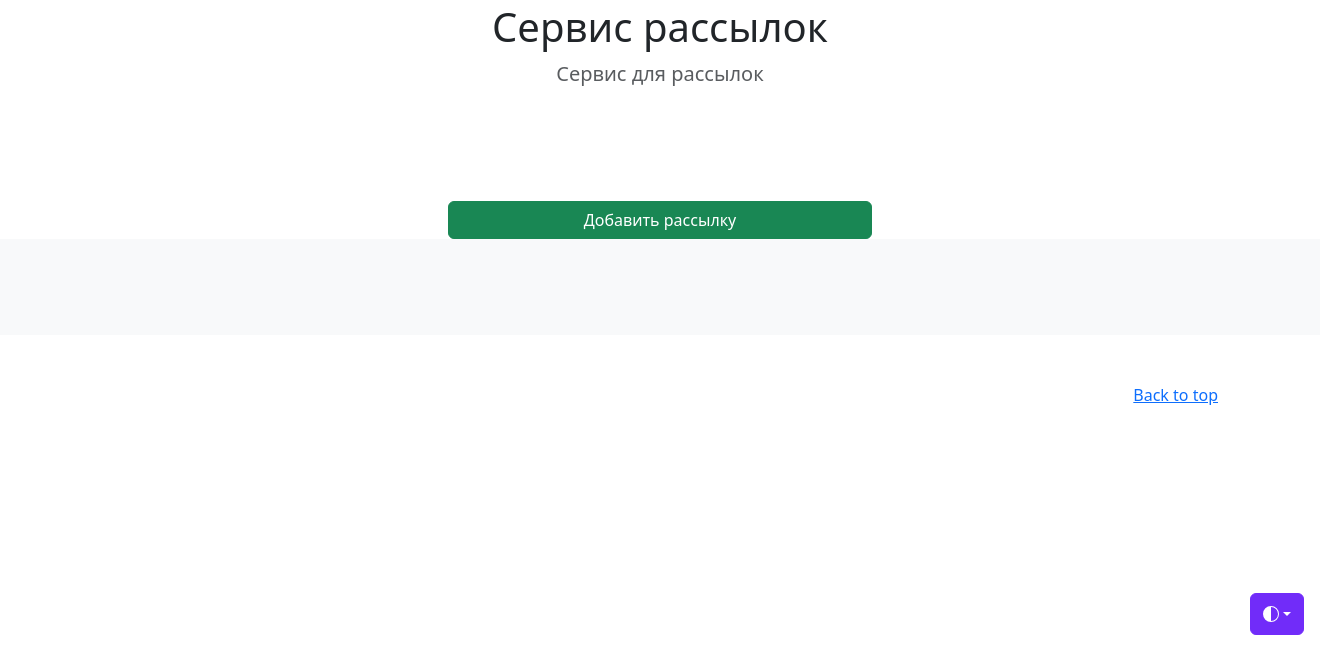
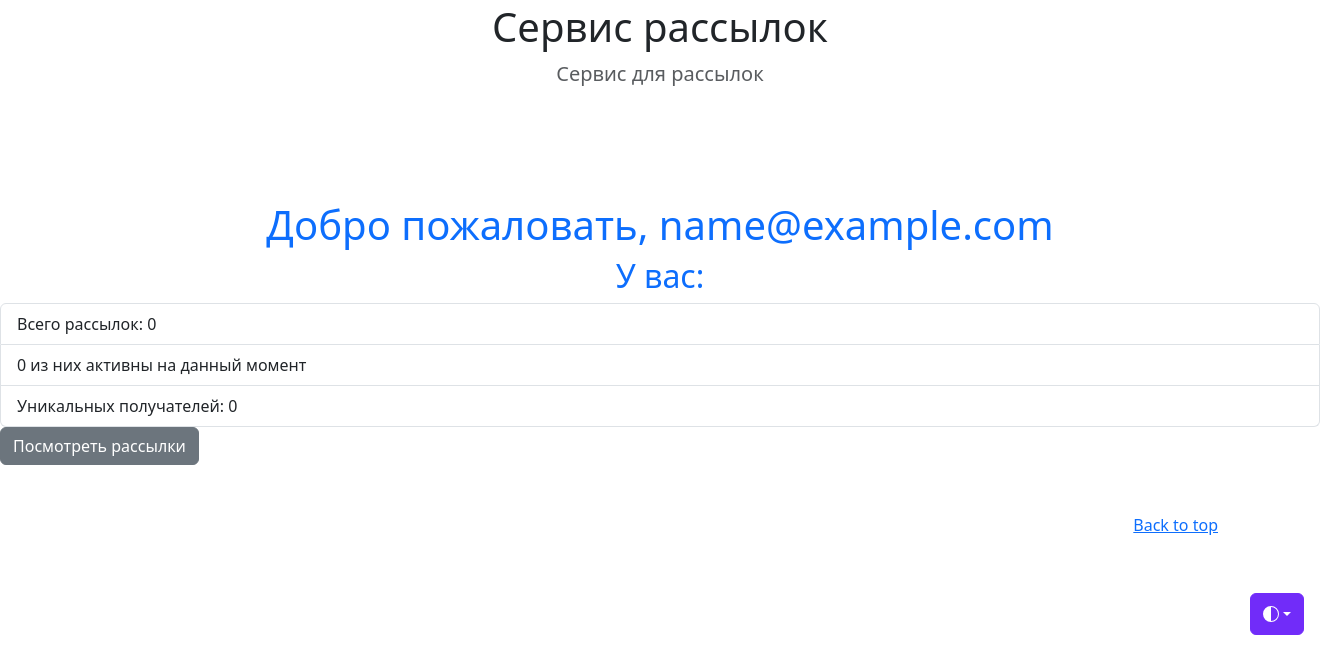
Before and after one commit to LukinaGA/messaging_app_django, a Django app: page / in a window 1320 px wide; the page is wider, and only the part inside the window is pictured. Shown: the part 149-800 px from the top of that part. Run offline with Django 5.2, Linux system fonts and the light colour scheme; the visitor is signed in with stand-in values (Sample User, id 1); data comes from the database, SQL or seed files in the repository; data that the repository does not hold is empty; some libraries are stand-ins or nearby versions.

Commit message:
add main page

```diff
--- a/mailing/templates/mailing/mailing_report.html
+++ b/mailing/templates/mailing/mailing_report.html
@@ -28,7 +28,7 @@
     {% for attempt in object.attempts.all %}
         <tr>
             <td>{{ attempt.time }}</td>
-            <td>{{ attempt.status }}</td>
+            <td>{{ attempt.get_status_display }}</td>
             <td>{{ attempt.response }}</td>
         </tr>
     {% endfor %}
--- /dev/null
+++ b/mailing/templates/mailing/main_page.html
@@ -0,0 +1,15 @@
+{% extends 'mailing/base.html' %}
+
+{% block content %}
+<h1 class="text-center" style="color: #0d6efd">Добро пожаловать, {{ user }}</h1>
+
+<h2 class="text-center" style="color: #0d6efd">У вас:</h2>
+
+<ul class="list-group list-group">
+  <li class="list-group-item">Всего рассылок: {{ total_mailing }}  </li>
+  <li class="list-group-item">{{ active_mailing }} из них активны на данный момент</li>
+  <li class="list-group-item">Уникальных получателей: {{ unique_recipients }}</li>
+</ul>
+
+<a class="btn btn-secondary" href="{% url 'mailing:mailing_list' %}" role="button">Посмотреть рассылки</a>
+{% endblock %}
--- a/mailing/urls.py
+++ b/mailing/urls.py
@@ -4,7 +4,7 @@ from mailing.apps import MailingConfig
 from mailing.views import RecipientListView, RecipientDetailsView, RecipientCreateView, RecipientUpdateView, \
     RecipientDeleteView, MessageDetailsView, MessageCreateView, MessageUpdateView, MessageDeleteView, MessageListView, \
     MailingListView, MailingDetailsView, MailingCreateView, MailingUpdateView, MailingDeleteView, MailingSendView, \
-    MailingReportView
+    MailingReportView, MainPageView
 
 app_name = MailingConfig.name
 
@@ -19,11 +19,12 @@ urlpatterns = [
     path("new/message/", MessageCreateView.as_view(), name="message_create"),
     path("update/message/<int:pk>/", MessageUpdateView.as_view(), name="message_update"),
     path("delete/message/<int:pk>/", MessageDeleteView.as_view(), name="message_delete"),
-    path('', MailingListView.as_view(), name='mailing_list'),
+    path('mailings/', MailingListView.as_view(), name='mailing_list'),
     path('mailing/<int:pk>/', MailingDetailsView.as_view(), name='mailing'),
     path("new/mailing/", MailingCreateView.as_view(), name="mailing_create"),
     path("update/mailing/<int:pk>/", MailingUpdateView.as_view(), name="mailing_update"),
     path("delete/mailing/<int:pk>/", MailingDeleteView.as_view(), name="mailing_delete"),
     path("mailing_send/<int:pk>/", MailingSendView.as_view(), name="mailing_send"),
     path("mailing_report/<int:pk>/", MailingReportView.as_view(), name="mailing_report"),
+    path("", MainPageView.as_view(), name="main_page"),
 ]
--- a/mailing/views.py
+++ b/mailing/views.py
@@ -5,12 +5,27 @@ from django.core.mail import send_mail
 from django.shortcuts import get_object_or_404, render, redirect
 from django.urls import reverse_lazy
 from django.views import View
-from django.views.generic import DetailView, ListView
+from django.views.generic import DetailView, ListView, TemplateView
 from django.views.generic.edit import UpdateView, DeleteView, CreateView
 
 from config.settings import EMAIL_HOST_USER
 from mailing.forms import RecipientForm, MessageForm, MailingForm
 from mailing.models import Recipient, Message, Mailing, AttemptSending
+from users.models import User
+
+
+class MainPageView(TemplateView):
+    template_name = "mailing/main_page.html"
+
+    def get_context_data(self, **kwargs):
+        context = super().get_context_data(**kwargs)
+
+        context["user"] = User.objects.get(pk=self.request.user.pk)
+        context["total_mailing"] = Mailing.objects.count()
+        context["active_mailing"] = Mailing.objects.filter(status="created").count()
+        context["unique_recipients"] = Recipient.objects.distinct().count()
+
+        return context
 
 
 class RecipientListView(ListView):
```
